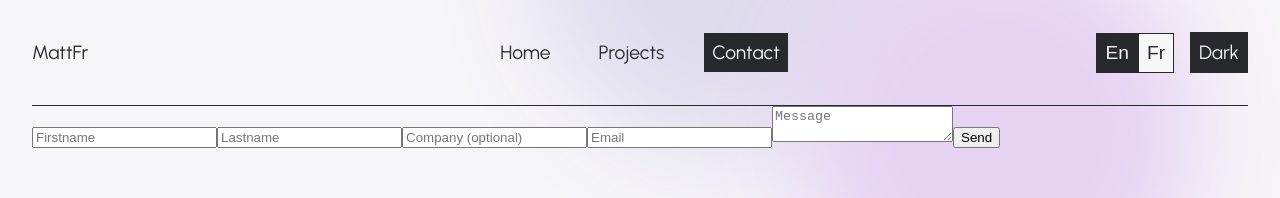
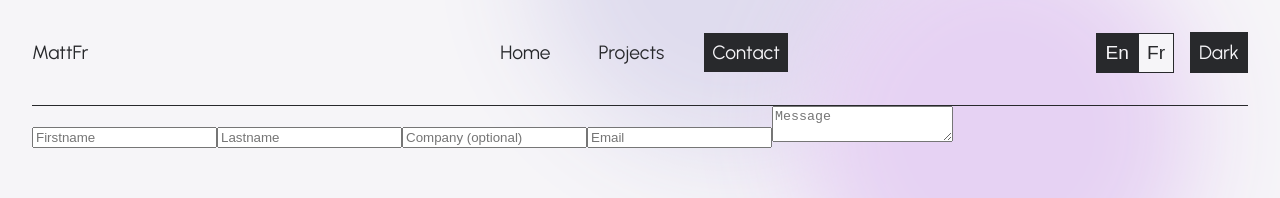
Before and after one commit to Matt-Fr/portfolio, a React (Create React App) app: page /contact in a window 1280 px wide. Shown: the top 198 px of the page. Built offline with nearby package versions, Linux system fonts and the light colour scheme.

Commit message:
added logic to avoid spam

```diff
--- a/src/components/FormContact.js
+++ b/src/components/FormContact.js
@@ -5,14 +5,14 @@ import { useGlobalContext } from "../context";
 
 const FormContact = () => {
   const { language, setLanguage, writeBilingualContent } = useGlobalContext();
-  //   const [name, setName] = useState("");
+  const [name, setName] = useState("");
 
-  //   const handleChange = (input) => {
-  //     setName(input.target.value);
-  //   };
-  //   useEffect(() => {
-  //     console.log(name);
-  //   }, [name]);
+  const handleChange = (input) => {
+    setName(input.target.value);
+  };
+  useEffect(() => {
+    console.log(name);
+  }, [name]);
 
   return (
     <div className="contact">
@@ -22,7 +22,7 @@ const FormContact = () => {
         <input
           type="text"
           name="firstname"
-          // onChange={handleChange}
+          onChange={handleChange}
           placeholder={writeBilingualContent("Firstname", "Prénom")}
         />
         <label for="lastname"></label>
@@ -46,8 +46,16 @@ const FormContact = () => {
         <input type="email" name="email" placeholder="Email" />
         <label for="message"></label>
         <textarea name="message" placeholder="Message"></textarea>
-
-        <button type="submit">Send</button>
+        {name ? (
+          <button type="submit">
+            {writeBilingualContent("send", "Envoyer")}
+          </button>
+        ) : (
+          ""
+        )}
+        {/* <button type="submit">
+          {writeBilingualContent("send", "Envoyer")}
+        </button> */}
       </form>
     </div>
   );
```
